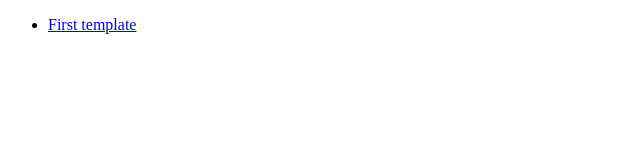
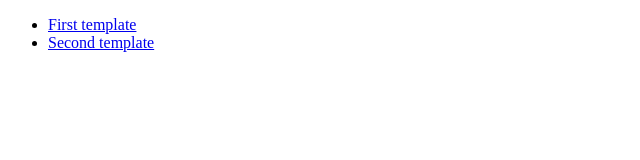
Before and after one commit to Rudeg/html-templates, a plain HTML site: page index.html in a window 1280 px wide. Shown: the whole page, without its empty margins (0-640 px from the left). Drawn offline with Linux system fonts and the light colour scheme.

Commit message:
add second link

```diff
--- a/index.html
+++ b/index.html
@@ -7,6 +7,7 @@
 <body>
   <ul>
     <li><a href="first-blg/index.html">First template</a></li>
+    <li><a href="second-agency/index.html">Second template</a></li>
   </ul>
 </body>
 </html>
```
